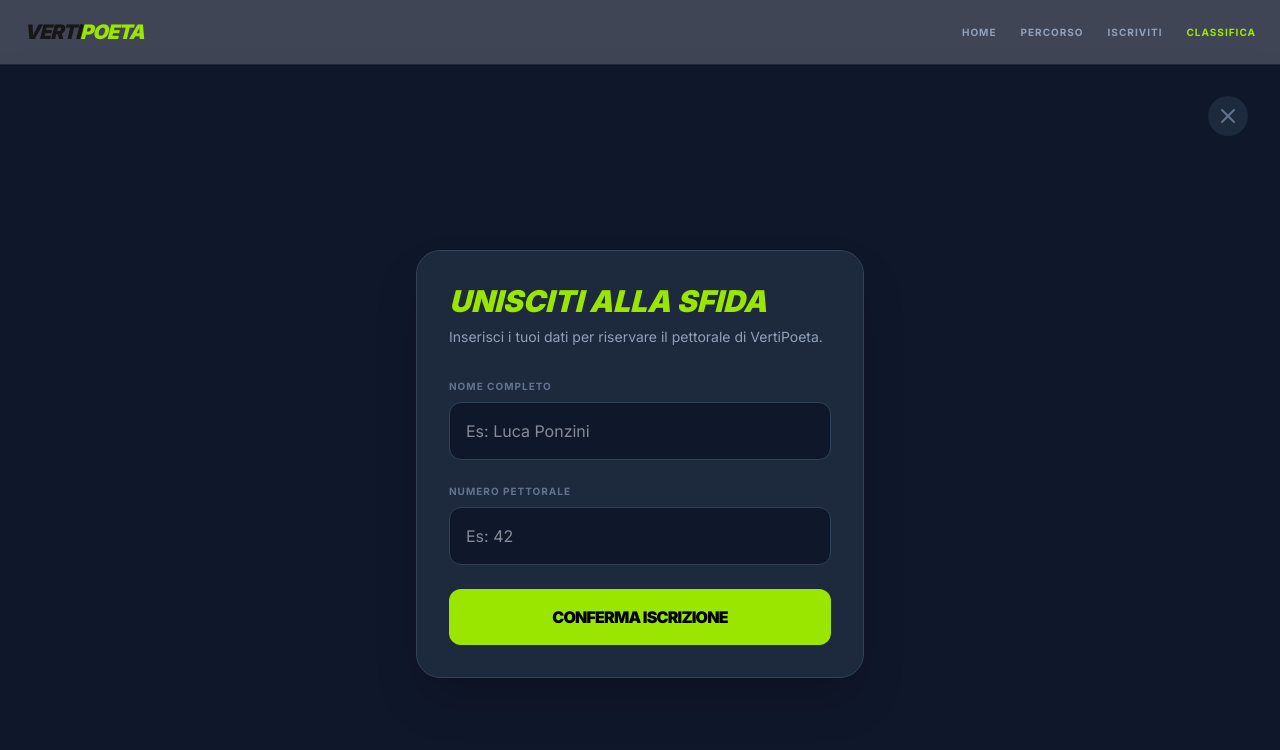
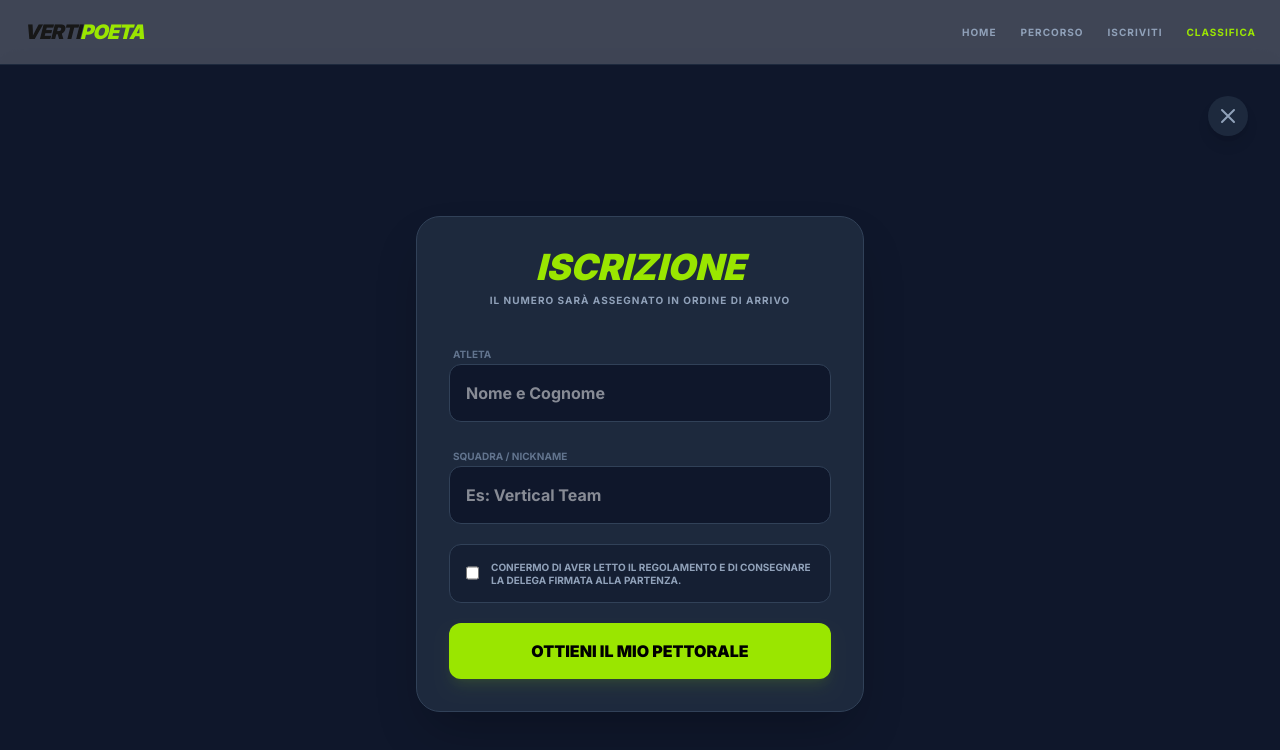
Before and after one commit to LucaPonzini/vertipoeta, a Next.js app: page /iscrizioni in a window 1280 px wide. Shown: the top 750 px of the page. Built offline with nearby package versions, Linux system fonts and the light colour scheme; no server answers.

Commit message:
sistemato un po di cose, ora pettorale assegnati in automatico, quindi rimane univoco non possono esserci doppioni, aggiunta possibilità di mettere nome squadra e casella dove segnare di avere accettato regolamento

```diff
--- a/app/classifica/page.tsx
+++ b/app/classifica/page.tsx
@@ -1,92 +1,50 @@
 'use client'
-
-import { useEffect, useState } from 'react'
+import { useEffect, useState, useCallback } from 'react'
 import { supabase } from '@/lib/supabase'
 
-// 1. Definiamo l'interfaccia precisa per l'atleta che arriva dal DB
-interface AtletaDB {
-  id: number;
-  nome: string;
-  pettorale: number;
-  partenza: string;
-  arrivo: string;
-}
-
-// 2. Definiamo l'interfaccia per l'atleta con i calcoli del tempo
-interface AtletaClassifica extends AtletaDB {
-  tempoMs: number;
-  tempoLabel: string;
+interface Atleta {
+  id: number; nome: string; squadra: string; pettorale: number; partenza: string; arrivo: string; tempoMs?: number; tempoLabel?: string;
 }
 
 export default function Classifica() {
-  const [classifica, setClassifica] = useState<AtletaClassifica[]>([])
-  const [loading, setLoading] = useState(true)
+  const [classifica, setClassifica] = useState<Atleta[]>([])
+
+  const fetchClassifica = useCallback(async () => {
+    const { data } = await supabase.from('atleti').select('*').not('arrivo', 'is', null)
+    if (data) {
+      const elaborati = data.map((atleta: any) => {
+        const diff = new Date(atleta.arrivo).getTime() - new Date(atleta.partenza).getTime()
+        const min = Math.floor(diff / 60000)
+        const sec = ((diff % 60000) / 1000).toFixed(0)
+        return { ...atleta, tempoMs: diff, tempoLabel: `${min}:${parseInt(sec) < 10 ? '0' : ''}${sec}` }
+      })
+      setClassifica(elaborati.sort((a, b) => (a.tempoMs ?? 0) - (b.tempoMs ?? 0)))
+    }
+  }, [])
 
   useEffect(() => {
-    const scaricaDati = async () => {
-      // Specifichiamo il tipo qui <AtletaDB[]>
-      const { data, error } = await supabase
-        .from('atleti')
-        .select('*')
-        .not('arrivo', 'is', null)
-
-      if (error) {
-        console.error('Errore:', error.message)
-      } else if (data) {
-        // Tipizziamo esplicitamente l'atleta nel map
-        const elaborati: AtletaClassifica[] = (data as AtletaDB[]).map((atleta) => {
-          const inizio = new Date(atleta.partenza).getTime()
-          const fine = new Date(atleta.arrivo).getTime()
-          const diff = fine - inizio
-
-          const minuti = Math.floor(diff / 60000)
-          const secondi = ((diff % 60000) / 1000).toFixed(0)
-          const tempoFormattato = `${minuti}:${parseInt(secondi) < 10 ? '0' : ''}${secondi}`
-
-          return {
-            ...atleta,
-            tempoMs: diff,
-            tempoLabel: tempoFormattato
-          }
-        })
-
-        elaborati.sort((a, b) => a.tempoMs - b.tempoMs)
-        setClassifica(elaborati)
-      }
-      setLoading(false)
-    }
-
-    scaricaDati()
-    const interval = setInterval(scaricaDati, 10000)
+    fetchClassifica()
+    const interval = setInterval(fetchClassifica, 10000)
     return () => clearInterval(interval)
-  }, [])
-
-  if (loading) return <div className="min-h-screen bg-slate-900 text-white p-10 uppercase italic font-black">Caricamento...</div>
+  }, [fetchClassifica])
 
   return (
-    <main className="min-h-screen bg-slate-900 text-white p-6 md:p-12 font-sans">
+    <main className="min-h-screen bg-slate-900 text-white p-6 md:p-12">
       <div className="max-w-3xl mx-auto">
         <h1 className="text-5xl font-black uppercase italic text-lime-400 mb-10 text-center">Classifica Live</h1>
-
         <div className="space-y-4">
           {classifica.map((atleta, index) => (
-            <div key={atleta.id} className="flex items-center bg-slate-800 p-5 rounded-2xl border border-slate-700">
-              <div className="w-10 h-10 flex items-center justify-center bg-lime-400 text-black font-black rounded-lg mr-4 italic">
-                {index + 1}
-              </div>
+            <div key={atleta.id} className="flex items-center bg-slate-800 p-5 rounded-2xl border border-slate-700 shadow-lg">
+              <div className="w-10 h-10 flex items-center justify-center bg-lime-400 text-black font-black rounded-lg mr-4 italic">{index + 1}</div>
               <div className="grow">
-                <p className="text-[10px] uppercase font-bold text-slate-500 tracking-widest">Pettorale #{atleta.pettorale}</p>
-                <h2 className="text-lg font-black uppercase tracking-tight">{atleta.nome}</h2>
+                <p className="text-[9px] uppercase font-bold text-slate-500 tracking-widest">#{atleta.pettorale} {atleta.squadra ? `| ${atleta.squadra}` : ''}</p>
+                <h2 className="text-lg font-black uppercase leading-none">{atleta.nome}</h2>
               </div>
               <div className="text-right">
-                <p className="text-2xl font-black text-white font-mono leading-none">{atleta.tempoLabel}</p>
+                <p className="text-2xl font-black text-white font-mono">{atleta.tempoLabel}</p>
               </div>
             </div>
           ))}
-
-          {classifica.length === 0 && (
-            <p className="text-center text-slate-500 italic py-20">Nessun arrivato al momento.</p>
-          )}
         </div>
       </div>
     </main>
--- a/app/cronometro/page.tsx
+++ b/app/cronometro/page.tsx
@@ -1,118 +1,90 @@
 'use client'
-
 import { useEffect, useState } from 'react'
 import { supabase } from '@/lib/supabase'
 
 export default function Cronometro() {
   const [atleti, setAtleti] = useState<any[]>([])
-  const [loading, setLoading] = useState(true)
-
-  // STATO PER LA SICUREZZA
+  const [now, setNow] = useState(new Date())
   const [isAdmin, setIsAdmin] = useState(false)
   const [password, setPassword] = useState('')
-  const PASSWORD_SEGRETA = "poeta2026" // Scegli la tua password qui
+  const PASSWORD_SEGRETA = "poeta2026"
+
+  useEffect(() => {
+    const timer = setInterval(() => setNow(new Date()), 1000)
+    return () => clearInterval(timer)
+  }, [])
 
   const fetchAtleti = async () => {
-    const { data } = await supabase
-      .from('atleti')
-      .select('*')
-      .order('pettorale', { ascending: true })
+    const { data } = await supabase.from('atleti').select('*').order('pettorale', { ascending: true })
     if (data) setAtleti(data)
-    setLoading(false)
   }
 
   useEffect(() => {
-    fetchAtleti()
-    const interval = setInterval(fetchAtleti, 5000) // Aggiorna ogni 5 secondi per il pubblico
+    fetchAtleti();
+    const interval = setInterval(fetchAtleti, 5000)
     return () => clearInterval(interval)
   }, [])
 
-  const registraPartenza = async (fettorale: number) => {
-    if (!isAdmin) return // Protezione extra
+  const registraTempo = async (pettorale: number, tipo: 'partenza' | 'arrivo') => {
+    if (!isAdmin) return
     const ora = new Date().toISOString()
-    await supabase.from('atleti').update({ partenza: ora }).eq('pettorale', fettorale)
+    await supabase.from('atleti').update({ [tipo]: ora }).eq('pettorale', pettorale)
     fetchAtleti()
   }
 
-  const registraArrivo = async (fettorale: number) => {
-    if (!isAdmin) return // Protezione extra
-    const ora = new Date().toISOString()
-    await supabase.from('atleti').update({ arrivo: ora }).eq('pettorale', fettorale)
-    fetchAtleti()
+  const calcolaLive = (partenzaStr: string) => {
+    const diff = now.getTime() - new Date(partenzaStr).getTime()
+    const min = Math.floor(diff / 60000)
+    const sec = Math.floor((diff % 60000) / 1000)
+    return `${min}:${sec < 10 ? '0' : ''}${sec}`
   }
 
   return (
-    <main className="min-h-screen bg-slate-900 text-white p-4 md:p-10 font-sans">
+    <main className="min-h-screen bg-slate-900 text-white p-6">
       <div className="max-w-5xl mx-auto">
-        <div className="flex flex-col md:flex-row justify-between items-start md:items-center mb-8 gap-4">
-          <h1 className="text-3xl font-black uppercase italic text-lime-400">Controllo Gara</h1>
-
-          {/* BOX PASSWORD SEGRETO */}
-          <div className="bg-slate-800 p-2 rounded-xl border border-slate-700 flex items-center gap-2">
+        <div className="flex justify-between items-center mb-8 bg-slate-800 p-4 rounded-2xl border border-slate-700">
+          <h1 className="text-2xl font-black uppercase italic text-lime-400">Centrale operativa</h1>
           <input
-              type="password"
-              placeholder="Codice Admin"
-              value={password}
-              onChange={(e) => {
-                setPassword(e.target.value)
-                if(e.target.value === PASSWORD_SEGRETA) setIsAdmin(true)
-                else setIsAdmin(false)
-              }}
-              className="bg-slate-900 border-none text-xs p-2 rounded outline-none w-32 focus:ring-1 focus:ring-lime-400"
+            type="password" placeholder="Password Admin" value={password}
+            onChange={(e) => { setPassword(e.target.value); setIsAdmin(e.target.value === PASSWORD_SEGRETA) }}
+            className="bg-slate-900 border border-slate-700 p-2 rounded-lg text-xs outline-none focus:border-lime-400 w-40"
           />
-            {isAdmin ? (
-              <span className="text-[10px] font-bold text-lime-400 animate-pulse">● LIVE EDIT</span>
-            ) : (
-              <span className="text-[10px] font-bold text-slate-500 uppercase tracking-widest">● Solo Lettura</span>
-            )}
-          </div>
         </div>
 
-        <div className="overflow-hidden rounded-2xl border border-slate-800 bg-slate-800/50 shadow-2xl">
-          <table className="w-full text-left border-collapse">
-            <thead>
-              <tr className="bg-slate-800 text-slate-400 text-[10px] uppercase tracking-[0.2em]">
-                <th className="p-4">Pett.</th>
-                <th className="p-4">Atleta</th>
-                <th className="p-4">Comandi</th>
-                <th className="p-4 text-right">Status</th>
+        <div className="bg-slate-800 rounded-2xl border border-slate-700 overflow-hidden">
+          <table className="w-full text-left">
+            <thead className="bg-slate-900 text-slate-500 text-[10px] uppercase font-bold tracking-widest">
+              <tr>
+                <th className="p-4">Atleta / Squadra</th>
+                <th className="p-4 text-center">Azioni</th>
+                <th className="p-4 text-right">Tempo Live</th>
               </tr>
             </thead>
-            <tbody className="divide-y divide-slate-800">
+            <tbody className="divide-y divide-slate-700">
               {atleti.map((atleta) => (
-                <tr key={atleta.pettorale} className="hover:bg-slate-700/30 transition-colors">
-                  <td className="p-4 font-black text-lime-400 text-lg">#{atleta.pettorale}</td>
-                  <td className="p-4 font-bold uppercase text-sm">{atleta.nome}</td>
+                <tr key={atleta.pettorale}>
                   <td className="p-4">
-                    <div className="flex gap-2">
+                    <p className="text-lime-400 font-black italic">#{atleta.pettorale}</p>
+                    <p className="font-bold uppercase text-sm">{atleta.nome}</p>
+                    <p className="text-[10px] text-slate-500 uppercase">{atleta.squadra || 'Indipendente'}</p>
+                  </td>
+                  <td className="p-4 text-center">
                     {!atleta.partenza && (
-                        <button
-                          disabled={!isAdmin}
-                          onClick={() => registraPartenza(atleta.pettorale)}
-                          className={`px-4 py-2 rounded-lg font-black text-[10px] uppercase transition-all ${isAdmin ? 'bg-blue-600 hover:bg-blue-500' : 'bg-slate-700 opacity-30 cursor-not-allowed'}`}
-                        >
-                          Start
-                        </button>
+                      <button disabled={!isAdmin} onClick={() => registraTempo(atleta.pettorale, 'partenza')} className={`px-4 py-2 rounded-lg font-bold text-[10px] uppercase ${isAdmin ? 'bg-blue-600' : 'bg-slate-700 opacity-20'}`}>Start</button>
                     )}
                     {atleta.partenza && !atleta.arrivo && (
-                        <button
-                          disabled={!isAdmin}
-                          onClick={() => registraArrivo(atleta.pettorale)}
-                          className={`px-4 py-2 rounded-lg font-black text-[10px] uppercase transition-all ${isAdmin ? 'bg-red-600 hover:bg-red-500 animate-pulse' : 'bg-slate-700 opacity-30 cursor-not-allowed'}`}
-                        >
-                          Arrivo
-                        </button>
+                      <button disabled={!isAdmin} onClick={() => registraTempo(atleta.pettorale, 'arrivo')} className={`px-4 py-2 rounded-lg font-bold text-[10px] uppercase ${isAdmin ? 'bg-red-600 animate-pulse' : 'bg-slate-700 opacity-20'}`}>Arrivo</button>
                     )}
-                    </div>
                   </td>
                   <td className="p-4 text-right">
-                    {atleta.arrivo ? (
-                      <span className="text-[10px] font-bold bg-lime-400/10 text-lime-400 border border-lime-400/20 px-2 py-1 rounded">FINITO</span>
-                    ) : atleta.partenza ? (
-                      <span className="text-[10px] font-bold bg-orange-500/10 text-orange-500 border border-orange-500/20 px-2 py-1 rounded animate-pulse">IN SALITA</span>
-                    ) : (
-                      <span className="text-[10px] font-bold text-slate-600 uppercase">In Attesa</span>
-                    )}
+                    {atleta.partenza && !atleta.arrivo ? (
+                      <div className="flex flex-col">
+                        <span className="text-[9px] text-orange-500 font-black uppercase">In Salita</span>
+                        <span className="text-2xl font-mono font-black italic">da {calcolaLive(atleta.partenza)}</span>
+                      </div>
+                    ) : atleta.arrivo ? (
+                      <span className="text-lime-400 font-bold uppercase text-xs">Arrivato</span>
+                    ) : <span className="text-slate-600 uppercase text-[10px]">In attesa</span>}
                   </td>
                 </tr>
               ))}
--- a/app/iscrizioni/page.tsx
+++ b/app/iscrizioni/page.tsx
@@ -6,105 +6,115 @@ import Link from 'next/link'
 
 export default function Iscrizioni() {
   const [nome, setNome] = useState('')
-  const [pettorale, setPettorale] = useState('')
+  const [squadra, setSquadra] = useState('')
+  const [accettaDelega, setAccettaDelega] = useState(false)
   const [loading, setLoading] = useState(false)
+  const [isSuccess, setIsSuccess] = useState(false)
   const [messaggio, setMessaggio] = useState('')
-  const [isSuccess, setIsSuccess] = useState(false)
+  const [pettoraleAssegnato, setPettoraleAssegnato] = useState<number | null>(null)
 
   const handleSubmit = async (e: React.FormEvent) => {
     e.preventDefault()
+    if (!accettaDelega) {
+      setMessaggio("Devi accettare la delega per procedere.")
+      return
+    }
     setLoading(true)
+    setMessaggio('')
 
-    const { error } = await supabase
-      .from('atleti')
-      .insert([{ nome: nome, pettorale: parseInt(pettorale) }])
+    try {
+      // 1. Cerchiamo il pettorale più alto attualmente nel DB
+      const { data: ultimiAtleti, error: fetchError } = await supabase
+        .from('atleti')
+        .select('pettorale')
+        .order('pettorale', { ascending: false })
+        .limit(1)
 
-    if (error) {
-      setMessaggio("Errore: " + error.message)
-      setIsSuccess(false)
-    } else {
-      setMessaggio("Iscrizione avvenuta! Ci vediamo in vetta 🚀")
+      if (fetchError) throw fetchError
+
+      // Se la tabella è vuota, ultimiAtleti sarà un array vuoto [], quindi partiamo da 1
+      const nuovoPettorale = ultimiAtleti && ultimiAtleti.length > 0
+        ? (Number(ultimiAtleti[0].pettorale) + 1)
+        : 1
+
+      // 2. Inseriamo il nuovo atleta con il pettorale calcolato
+      const { error: insertError } = await supabase
+        .from('atleti')
+        .insert([{
+          nome,
+          squadra,
+          pettorale: nuovoPettorale,
+          partenza: null,
+          arrivo: null
+        }])
+
+      if (insertError) throw insertError
+
+      // Se tutto va bene, aggiorniamo l'interfaccia
+      setPettoraleAssegnato(nuovoPettorale)
       setIsSuccess(true)
-      setNome('')
-      setPettorale('')
+    } catch (err: any) {
+      setMessaggio("Errore: " + err.message)
+    } finally {
+      setLoading(false)
     }
-    setLoading(false)
   }
 
   return (
     <main className="min-h-screen bg-slate-900 text-white p-6 flex flex-col items-center justify-center relative">
-
-      {/* TASTO X PER USCIRE - Sempre visibile in alto a destra */}
-      <Link
-        href="/"
-        className="absolute top-8 right-8 text-slate-500 hover:text-white transition-colors p-2 bg-slate-800 rounded-full"
-      >
+      <Link href="/" className="absolute top-8 right-8 text-slate-400 hover:text-white p-2 bg-slate-800 rounded-full transition-all shadow-lg">
         <svg xmlns="http://www.w3.org/2000/svg" className="h-6 w-6" fill="none" viewBox="0 0 24 24" stroke="currentColor">
           <path strokeLinecap="round" strokeLinejoin="round" strokeWidth={2} d="M6 18L18 6M6 6l12 12" />
         </svg>
       </Link>
 
-      <div className="w-full max-w-md bg-slate-800 p-8 rounded-3xl border border-slate-700 shadow-2xl relative overflow-hidden">
-
+      <div className="w-full max-w-md bg-slate-800 p-8 rounded-3xl border border-slate-700 shadow-2xl overflow-hidden">
         {!isSuccess ? (
           <>
-            <h1 className="text-3xl font-black mb-2 uppercase italic text-lime-400">Unisciti alla sfida</h1>
-            <p className="text-slate-400 mb-8 text-sm">Inserisci i tuoi dati per riservare il pettorale di VertiPoeta.</p>
+            <div className="mb-8 text-center">
+              <h1 className="text-4xl font-black mb-2 uppercase italic text-lime-400 leading-none">Iscrizione</h1>
+              <p className="text-slate-400 text-[10px] font-bold uppercase tracking-widest">Il numero sarà assegnato in ordine di arrivo</p>
+            </div>
 
-            <form onSubmit={handleSubmit} className="space-y-6">
-              <div>
-                <label className="block text-[10px] font-bold uppercase tracking-widest text-slate-500 mb-2">Nome Completo</label>
+            <form onSubmit={handleSubmit} className="space-y-5">
+              <div className="space-y-1">
+                <label className="text-[10px] font-bold text-slate-500 uppercase ml-1">Atleta</label>
                 <input
-                  type="text"
-                  value={nome}
-                  onChange={(e) => setNome(e.target.value)}
-                  className="w-full p-4 rounded-xl bg-slate-900 border border-slate-700 focus:border-lime-400 outline-none transition-all"
-                  placeholder="Es: Luca Ponzini"
-                  required
+                  type="text" placeholder="Nome e Cognome" value={nome} onChange={(e) => setNome(e.target.value)}
+                  className="w-full p-4 rounded-xl bg-slate-900 border border-slate-700 focus:border-lime-400 outline-none font-bold" required
                 />
               </div>
 
-              <div>
-                <label className="block text-[10px] font-bold uppercase tracking-widest text-slate-500 mb-2">Numero Pettorale</label>
+              <div className="space-y-1">
+                <label className="text-[10px] font-bold text-slate-500 uppercase ml-1">Squadra / Nickname</label>
                 <input
-                  type="number"
-                  value={pettorale}
-                  onChange={(e) => setPettorale(e.target.value)}
-                  className="w-full p-4 rounded-xl bg-slate-900 border border-slate-700 focus:border-lime-400 outline-none transition-all"
-                  placeholder="Es: 42"
-                  required
+                  type="text" placeholder="Es: Vertical Team" value={squadra} onChange={(e) => setSquadra(e.target.value)}
+                  className="w-full p-4 rounded-xl bg-slate-900 border border-slate-700 focus:border-lime-400 outline-none font-bold"
                 />
               </div>
 
-              <button
-                type="submit"
-                disabled={loading}
-                className="w-full bg-lime-400 text-black font-black py-4 rounded-xl hover:bg-lime-300 transition-all uppercase tracking-tighter disabled:opacity-50"
-              >
-                {loading ? 'Invio in corso...' : 'Conferma Iscrizione'}
+              <div className="flex items-start gap-3 bg-slate-900/50 p-4 rounded-xl border border-slate-700 mt-2">
+                <input type="checkbox" id="delega" checked={accettaDelega} onChange={(e) => setAccettaDelega(e.target.checked)} className="mt-1 h-4 w-4 accent-lime-400" />
+                <label htmlFor="delega" className="text-[10px] text-slate-400 uppercase font-bold leading-tight cursor-pointer">
+                  Confermo di aver letto il regolamento e di consegnare la delega firmata alla partenza.
+                </label>
+              </div>
+
+              {messaggio && <p className="text-red-400 text-[10px] font-bold text-center uppercase animate-bounce">{messaggio}</p>}
+
+              <button type="submit" disabled={loading} className="w-full bg-lime-400 text-black font-black py-4 rounded-xl hover:bg-lime-300 transition-all uppercase shadow-lg shadow-lime-400/10">
+                {loading ? 'Generazione...' : 'Ottieni il mio Pettorale'}
               </button>
             </form>
           </>
         ) : (
-          /* SCHERMATA DI SUCCESSO */
-          <div className="text-center py-10 animate-in fade-in zoom-in duration-300">
-            <div className="text-6xl mb-6">✅</div>
-            <h2 className="text-2xl font-black uppercase mb-4 text-lime-400">Grande!</h2>
-            <p className="text-slate-300 mb-8 leading-relaxed">
-              La tua iscrizione è stata registrata.<br/>Preparati, la pendenza non perdona.
-            </p>
-            <Link
-              href="/"
-              className="inline-block bg-white text-black font-black px-10 py-4 rounded-xl hover:bg-lime-400 transition-all uppercase text-sm"
-            >
+          <div className="text-center py-6 animate-in zoom-in duration-300">
+            <p className="text-lime-400 text-sm font-bold uppercase tracking-widest mb-2">Sei ufficialmente in gara</p>
+            <div className="text-8xl mb-4 font-black italic text-white drop-shadow-[0_0_15px_rgba(163,230,53,0.3)]">#{pettoraleAssegnato}</div>
+            <h2 className="text-2xl font-black uppercase mb-8">Pettorale Assegnato!</h2>
+            <Link href="/" className="inline-block bg-white text-black font-black px-10 py-4 rounded-xl uppercase text-xs hover:bg-lime-400 transition-colors">
               Torna alla Home
             </Link>
-          </div>
-        )}
-
-        {messaggio && !isSuccess && (
-          <div className="mt-4 p-4 rounded-lg text-center font-bold bg-red-500/10 text-red-500 border border-red-500/20">
-            {messaggio}
           </div>
         )}
       </div>
```
Lines whose indentation alone changed are shown as unchanged.
